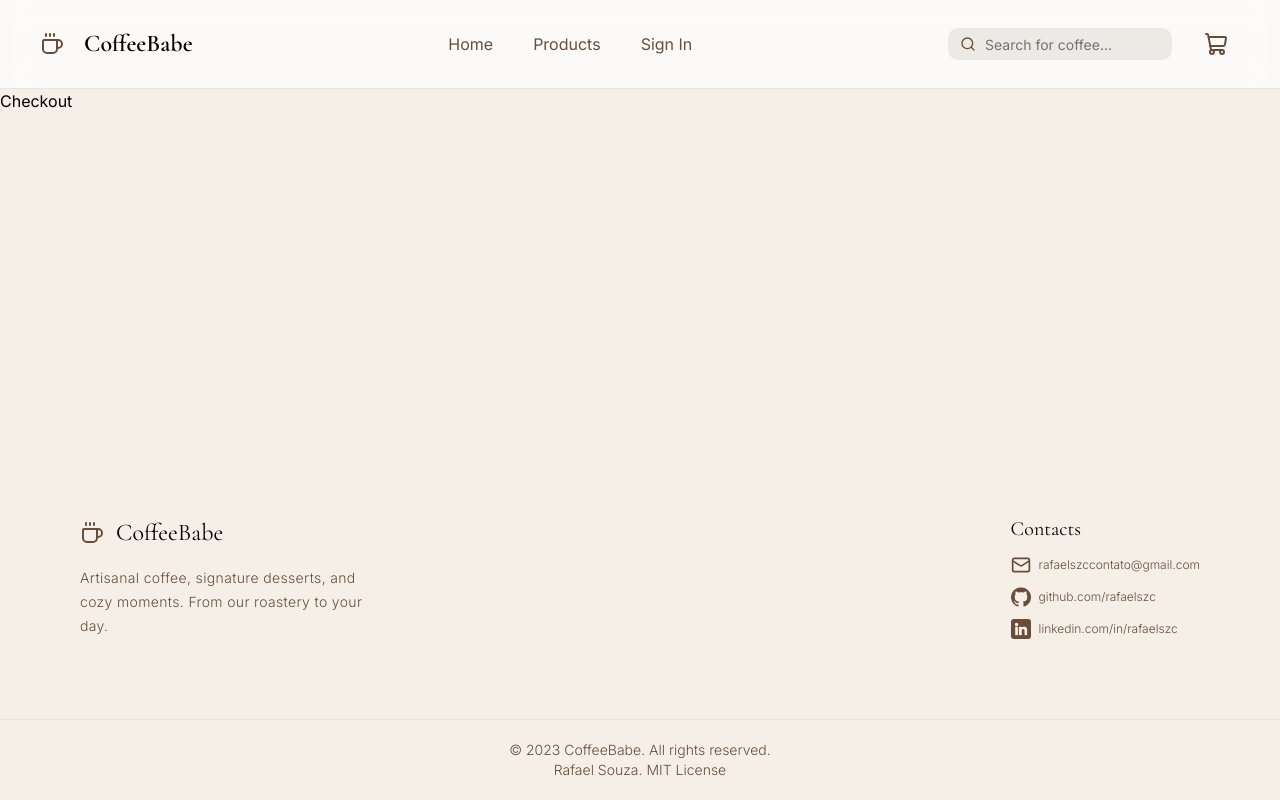
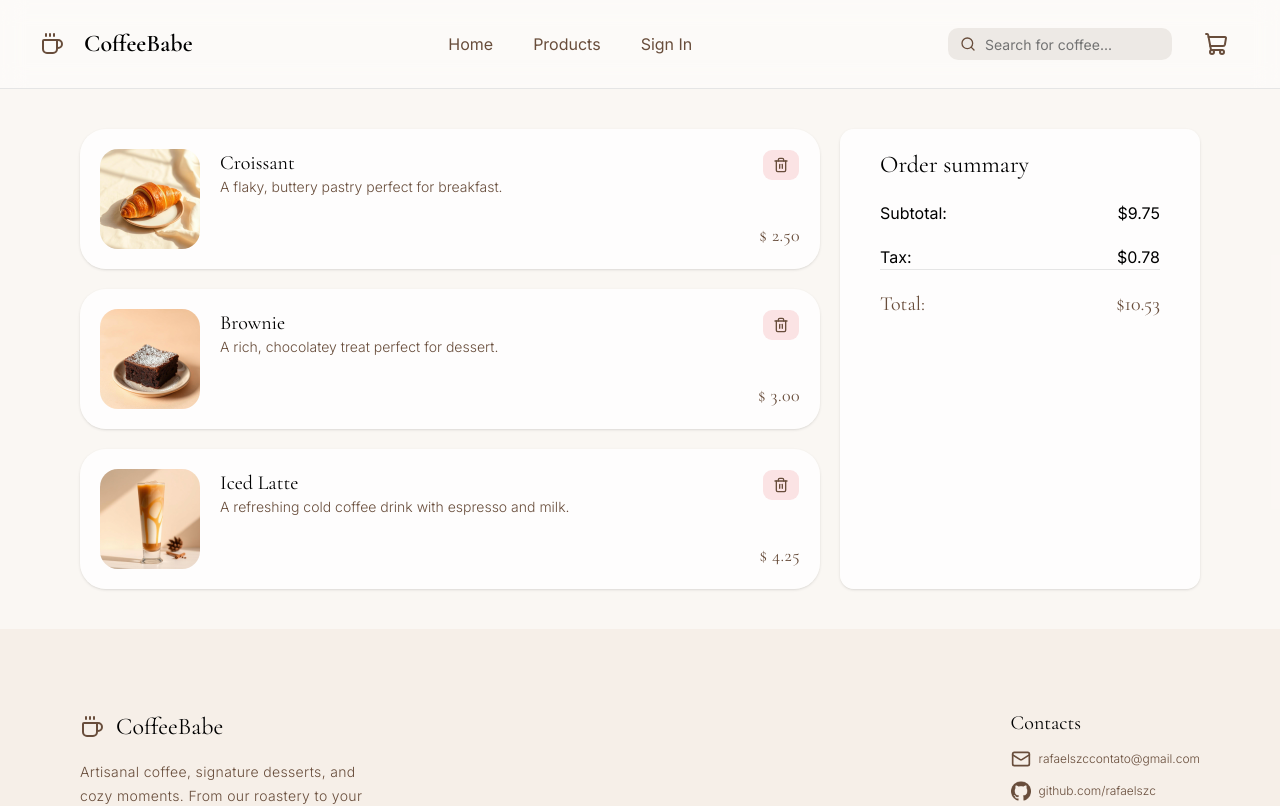
Before and after one commit to Rafaelszc/CoffeeBabe, a React (Vite) app in the folder frontend/: page /checkout in a window 1280 px wide. Shown: the top 806 px of the page. Built offline with nearby package versions, Linux system fonts and the light colour scheme.

Commit message:
feat (frontend): add checkout page

```diff
--- a/frontend/src/pages/Checkout/Checkout.jsx
+++ b/frontend/src/pages/Checkout/Checkout.jsx
@@ -1,7 +1,49 @@
+import { fetchCart } from "@/api/productService";
+import { useEffect, useState } from "react";
+import { ProductCartCard } from "./components/ProductCartCard";
+
 export const Checkout = () => {
+  const [cart, setCart] = useState(null);
+
+  useEffect(() => {
+    const getCart = async () => {
+      const cartData = await fetchCart();
+      setCart(cartData);
+    };
+    getCart();
+  }, []);
+
   return (
-    <div>
-      Checkout
+    <div className="bg-white/50 px-20 py-10">
+      <div className="grid grid-cols-3 gap-5">
+        <div className="flex flex-col gap-5 col-span-2">
+          {cart?.products?.length === 0 ? (
+            <p className="text-secondary">Your cart is empty.</p>
+          ) : (
+            cart?.products?.map((item) => (
+              <ProductCartCard {...item} />
+            ))
+            )
+          }
+        </div>
+        <div className="w-full px-10 py-5 rounded-xl shadow-sm bg-white/80">
+          <div className="flex flex-col gap-5">
+            <h2 className="text-2xl">Order summary</h2>
+            <div className="flex justify-between items-center">
+              <span>Subtotal:</span>
+              <span>${cart === null ? 0 : cart?.subtotal?.toFixed(2)}</span>
+            </div>
+            <div className="flex justify-between items-center border-b">
+              <span>Tax:</span>
+              <span>${cart === null ? 0 : cart?.tax?.toFixed(2)}</span>
+            </div>
+            <div className="flex justify-between items-center">
+              <h3 className="text-xl text-secondary">Total:</h3>
+              <h3 className="text-xl text-secondary">${cart === null ? 0 : (cart?.tax+cart?.subtotal)}</h3>
+            </div>
+          </div>
+        </div>
+      </div>
     </div>
   )
 }
--- /dev/null
+++ b/frontend/src/pages/Checkout/components/ProductCartCard.jsx
@@ -0,0 +1,27 @@
+import { Button } from "@/components/ui/button"
+import { Trash2 } from "lucide-react"
+
+export const ProductCartCard = ({ id, imagePath, title, description, price }) => {
+    const handleRemoveFromCart = () => {
+        console.log(`Removed product ${id} from cart`);
+    }
+    return (
+        <article className="flex flex-row justify-between bg-white/80 w-full rounded-4xl px-5 py-5 shadow-sm">
+            <div className="overflow-hidden flex gap-5">
+                <img className="h-25 w-25 rounded-2xl" src={imagePath}  alt={title} />
+                <div>
+                    <h2 className="text-xl">{title}</h2>
+                    <p className="text-sm font-light text-secondary">{description}</p>
+                </div>
+            </div>
+            <div className="flex flex-col justify-between items-end">
+                <Button onClick={handleRemoveFromCart} variant="destructive" className="cursor-pointer" >
+                    <Trash2 className="text-secondary" />
+                </Button>
+                <div>
+                    <h3 className="text-lg font-light text-secondary tracking-wide">$ {price.toFixed(2)}</h3>
+                </div>
+            </div>
+        </article>
+    )
+}
```
